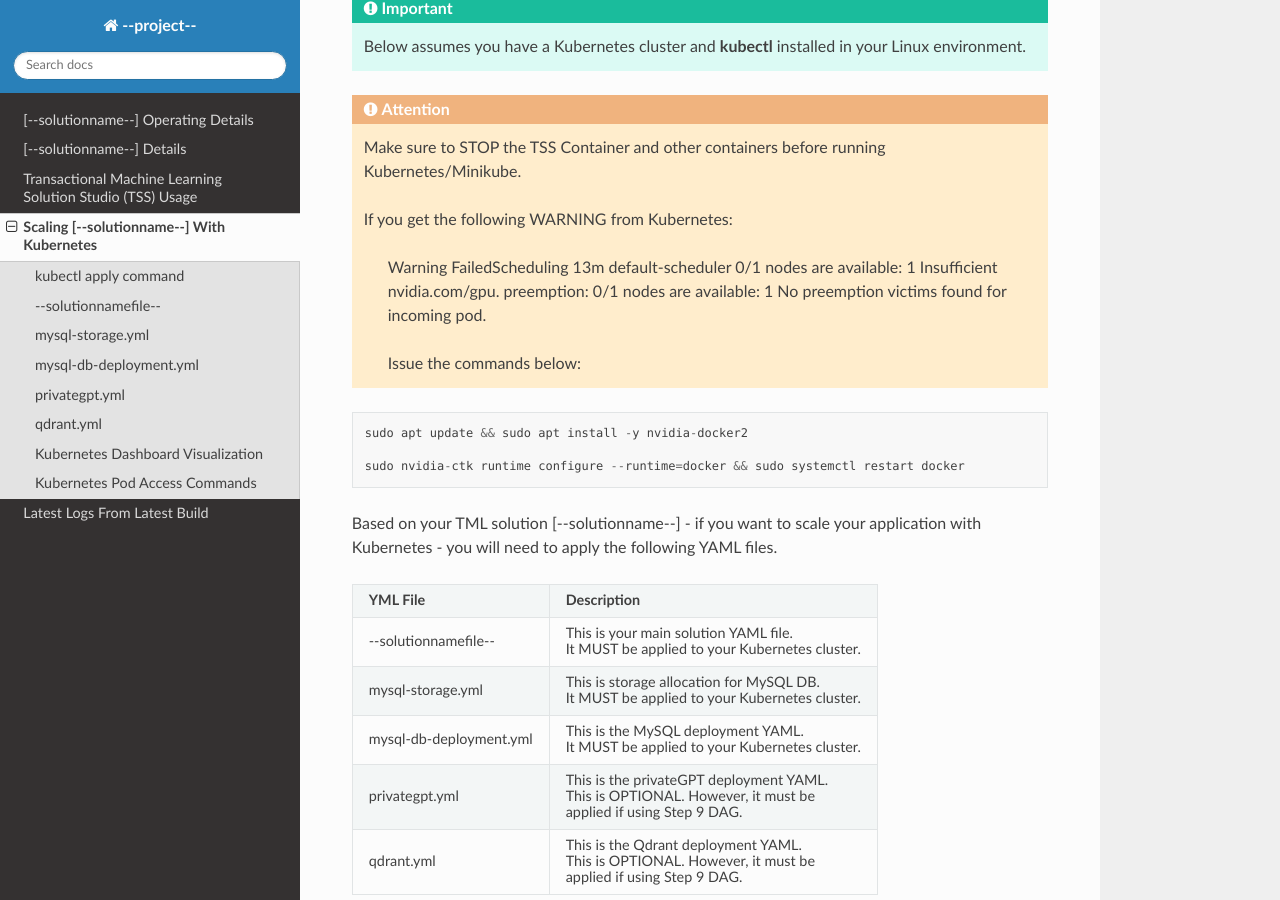
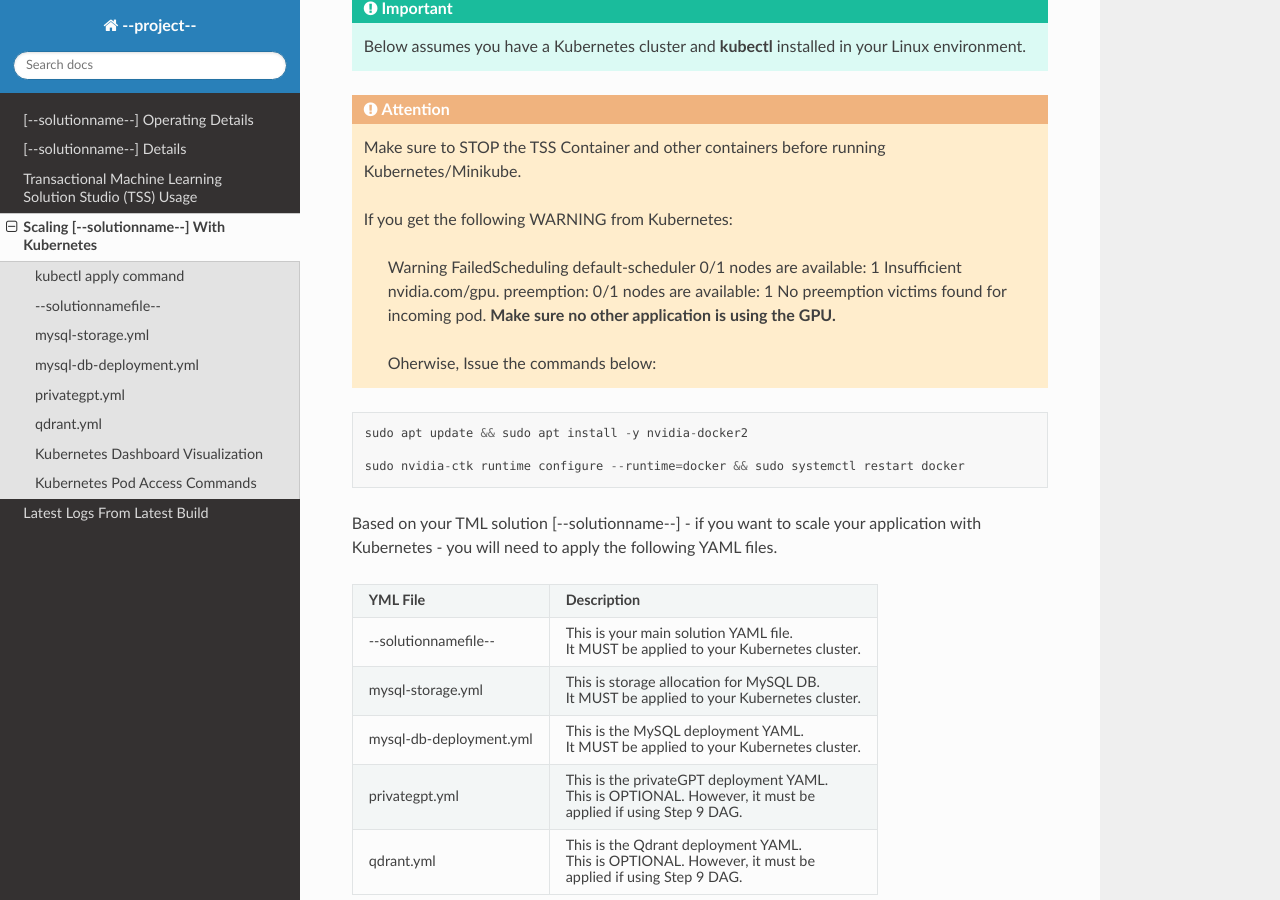
Before and after one commit to vanesalcb06/tssproject2-2b5c, a Sphinx documentation site: the page built from docs/source/kube.rst, in a window 1280 px wide and 900 px high, scrolled down 459 px. Built offline with Sphinx 7.4.7 and the Read the Docs theme 3.1.0, drawn with Linux system fonts in a browser that asks for light colours.

Commit message:
Update kube.rst

```diff
--- a/docs/source/kube.rst
+++ b/docs/source/kube.rst
@@ -19,10 +19,10 @@ You can scale your solution with Kubernetes.  To do so, will will need to apply
 
    If you get the following WARNING from Kubernetes:
 
-    Warning  FailedScheduling  13m    default-scheduler  0/1 nodes are available: 1 Insufficient nvidia.com/gpu. preemption: 0/1 nodes are available: 1 No preemption victims found for
-    incoming pod.
+    Warning  FailedScheduling  default-scheduler  0/1 nodes are available: 1 Insufficient nvidia.com/gpu. preemption: 0/1 nodes are available: 1 No preemption victims found for
+    incoming pod.  **Make sure no other application is using the GPU.**
 
-    Issue the commands below:
+    Oherwise, Issue the commands below:
 
 .. code-block::
 
```
